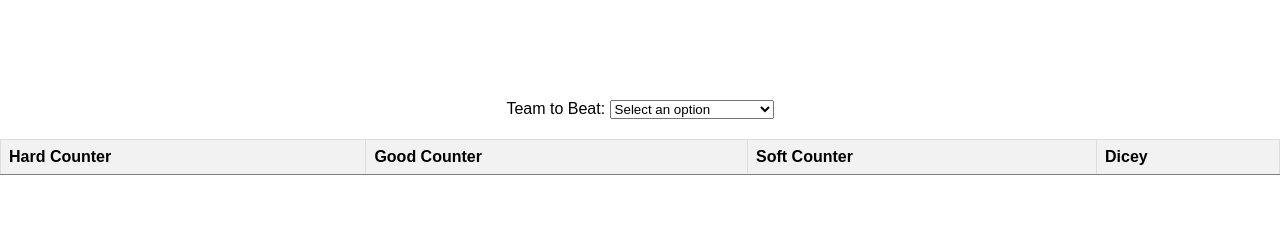
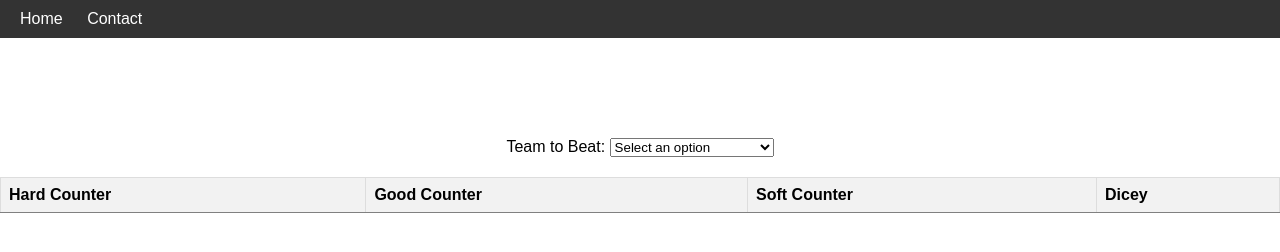
Before and after one commit to henrygonzaless/sw, a plain HTML site: page index.html in a window 1280 px wide. Drawn offline with Linux system fonts and the light colour scheme.

Commit message:
add contact page

```diff
--- a/index.html
+++ b/index.html
@@ -9,6 +9,14 @@
     <link rel="stylesheet" href="style.css">
 </head>
 <body>
+    <nav class="navbar">
+        <ul>
+            <li><a href="#">Home</a></li>
+            <!-- <li><a href="#">About</a></li> -->
+            <!-- <li><a href="#">Services</a></li> -->
+            <li><a href="contact.html">Contact</a></li>
+        </ul>
+    </nav>
     <div class="container">
         <div class="dropdown-container">
             <label for="dropdown">Team to Beat:</label>
--- a/style.css
+++ b/style.css
@@ -3,6 +3,28 @@ html, body {
     margin: 0;
     font-family: Arial, sans-serif;
 }
+
+.navbar {
+    background-color: #333;
+    padding: 10px 0;
+}
+
+.navbar ul {
+    list-style-type: none;
+    margin: 0;
+    padding: 0 20px; /* Add padding to create space around the navigation items */
+}
+
+.navbar ul li {
+    display: inline;
+    margin-right: 20px;
+}
+
+.navbar ul li a {
+    color: white;
+    text-decoration: none;
+}
+
 
 .container {
     display: flex;
```
Also changed, not shown: constant.js (+6 -6 lines), contact.html (added, +37 -0 lines).
